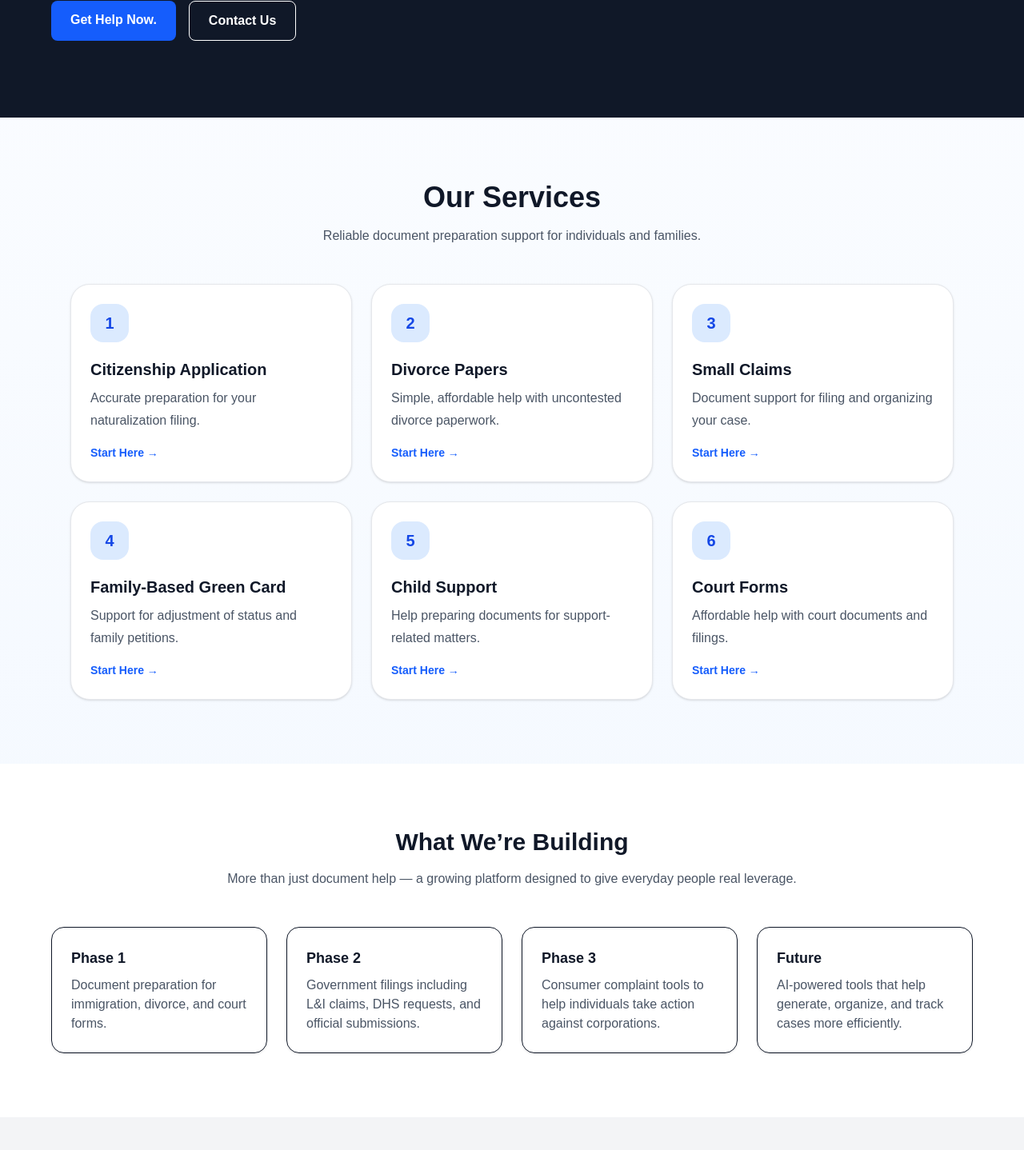
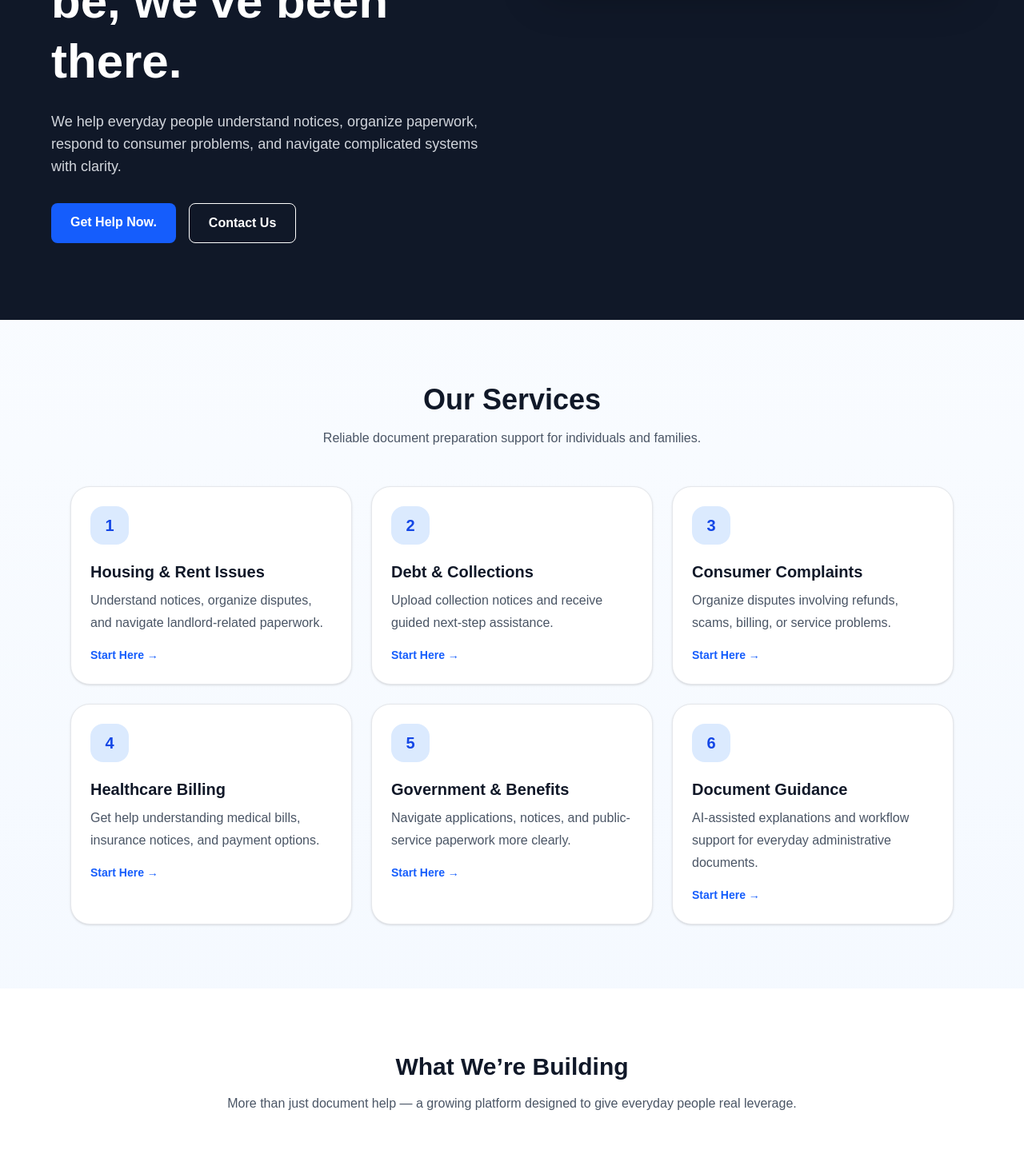
Before and after one commit to betterwork7777/csds-site, a Next.js app: page / in a window 1280 px wide. Shown: the part 920-2358 px from the top of the page at 80% size. Built offline with nearby package versions, Linux system fonts and the light colour scheme.

Commit message:
Revise service offerings and update descriptions

```diff
--- a/src/app/page.tsx
+++ b/src/app/page.tsx
@@ -10,28 +10,28 @@ export default function Home() {
 
   const services = [
   {
-      title: "Citizenship Application",
-      desc: "Accurate preparation for your naturalization filing.",
+    title: "Housing & Rent Issues",
+    desc: "Understand notices, organize disputes, and navigate landlord-related paperwork.",
   },
   {
-      title: "Divorce Papers",
-      desc: "Simple, affordable help with uncontested divorce paperwork.",
+    title: "Debt & Collections",
+    desc: "Upload collection notices and receive guided next-step assistance.",
   },
   {
-      title: "Small Claims",
-      desc: "Document support for filing and organizing your case.",
+    title: "Consumer Complaints",
+    desc: "Organize disputes involving refunds, scams, billing, or service problems.",
   },
   {
-      title: "Family-Based Green Card",
-      desc: "Support for adjustment of status and family petitions.",
+    title: "Healthcare Billing",
+    desc: "Get help understanding medical bills, insurance notices, and payment options.",
   },
   {
-      title: "Child Support",
-      desc: "Help preparing documents for support-related matters.",
+    title: "Government & Benefits",
+    desc: "Navigate applications, notices, and public-service paperwork more clearly.",
   },
   {
-      title: "Court Forms",
-      desc: "Affordable help with court documents and filings."
+    title: "Document Guidance",
+    desc: "AI-assisted explanations and workflow support for everyday administrative documents.",
   },
 ];
 
@@ -59,18 +59,17 @@ export default function Home() {
         <div className="mx-auto grid max-w-6xl items-center gap-12 md:grid-cols-2">
           <div>
             <p className="mb-4 inline-block rounded-full bg-blue-500/20 px-4 py-2 text-sm font-semibold uppercase tracking-widest text-blue-300">
-              Common Sense Document Services
+              Common Sense Public and Consumner Services
             </p>
 
             <h1 className="text-4xl font-bold leading-tight md:text-6xl">
-              Clear, Simple Help with Documents, Forms, Filing.
+              AI-Assisted Help for Housing, Debt, Consumer Problems, and Everyday Paperwork.
               <br />
               We understand how overwelming this process can be, we've been there.
             </h1>
 
             <p className="mt-6 max-w-xl text-lg text-gray-300">
-              We help everyday people handle forms, filings, documents
-              clearly, affordably, and without confusion.
+              We help everyday people understand notices, organize paperwork, respond to consumer problems, and navigate complicated systems with clarity.
             </p>
 
             <div className="mt-8 flex flex-wrap gap-4">
@@ -163,31 +162,28 @@ export default function Home() {
           <div className="rounded-2xl border p-6 shadow-sm">
             <h3 className="mb-2 text-lg font-bold">Phase 1</h3>
             <p className="text-gray-600">
-              Document preparation for immigration, divorce, and court forms.
+              AI-assisted document understanding and organizational workflows.
             </p>
           </div>
 
           <div className="rounded-2xl border p-6 shadow-sm">
             <h3 className="mb-2 text-lg font-bold">Phase 2</h3>
             <p className="text-gray-600">
-              Government filings including L&amp;I claims, DHS requests, and
-              official submissions.
+              Upload notices, identify deadlines, and generate guided next-step responses.
             </p>
           </div>
 
           <div className="rounded-2xl border p-6 shadow-sm">
             <h3 className="mb-2 text-lg font-bold">Phase 3</h3>
             <p className="text-gray-600">
-              Consumer complaint tools to help individuals take action against
-              corporations.
+              Consumer problem-resolution tools for housing, debt, billing, and disputes.
             </p>
           </div>
 
           <div className="rounded-2xl border p-6 shadow-sm">
             <h3 className="mb-2 text-lg font-bold">Future</h3>
             <p className="text-gray-600">
-              AI-powered tools that help generate, organize, and track cases
-              more efficiently.
+             A unified AI-powered platform designed to help ordinary people navigate overwhelming systems with clarity and confidence.
             </p>
           </div>
         </div>
```
Lines whose indentation alone changed are shown as unchanged.
